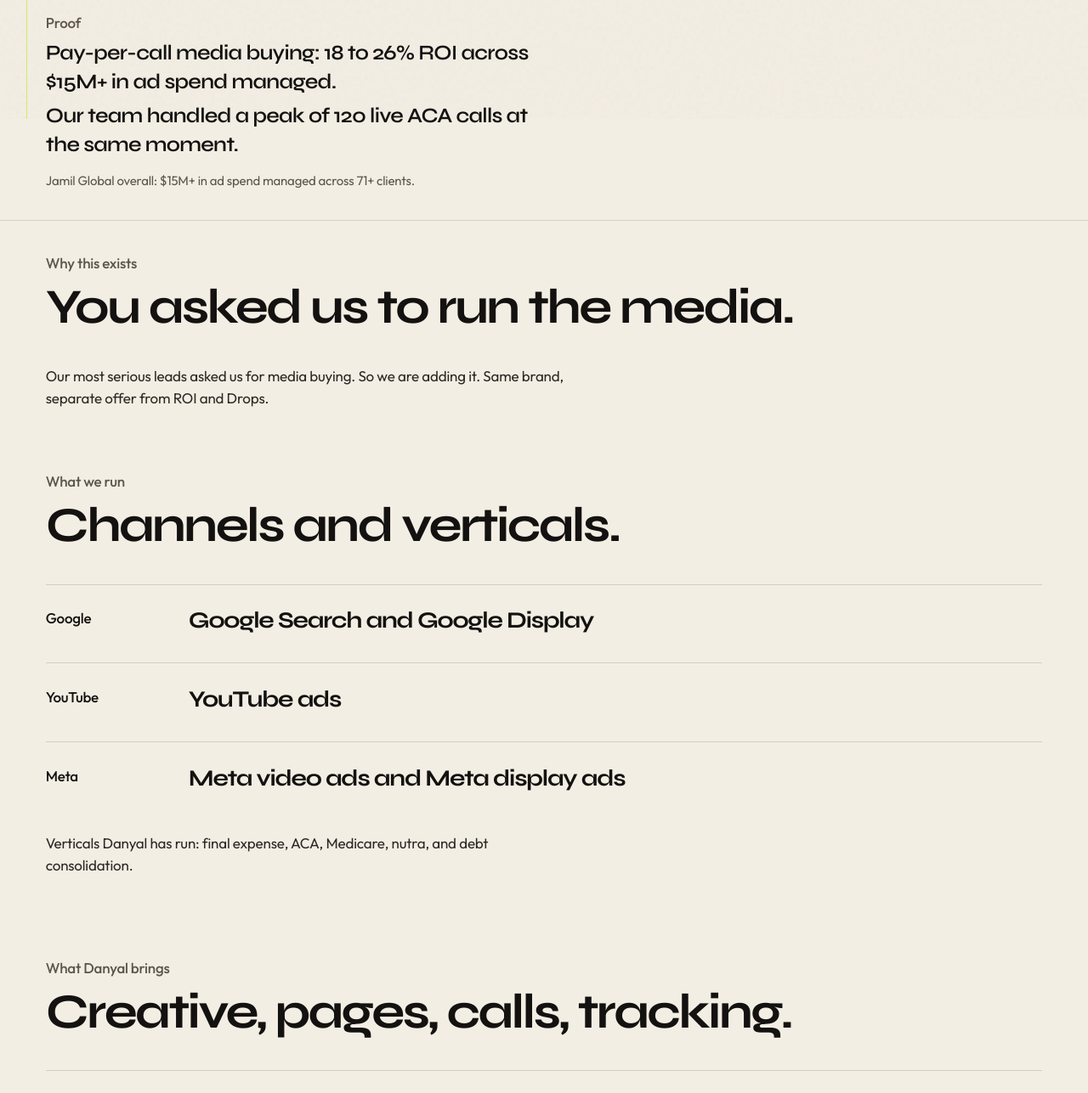
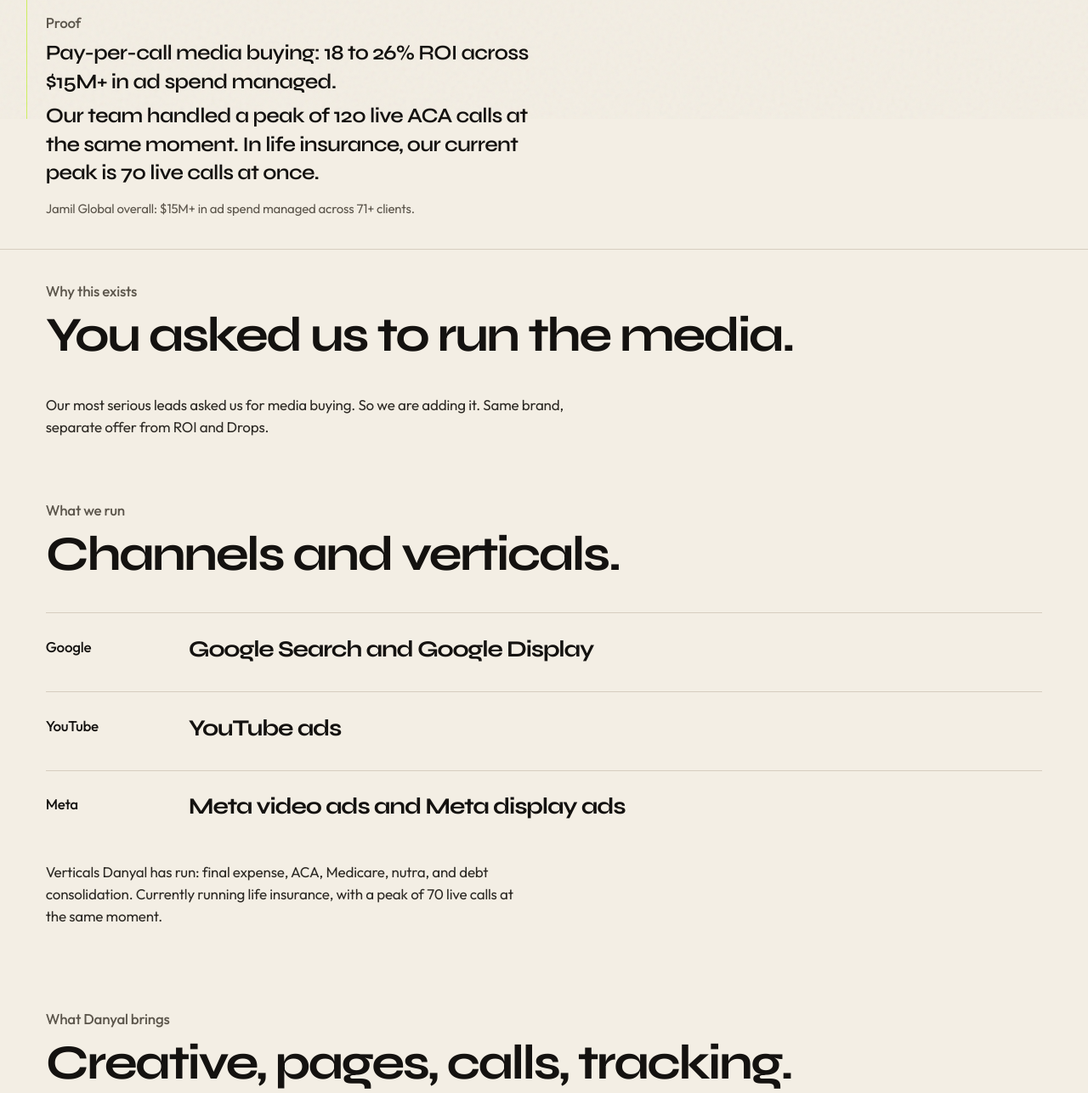
Before and after one commit to D3nii/easy-growth-ops, a website built with Vite: page managed-media-buying/index.html in a window 1280 px wide. Shown: the part 660-1947 px from the top of the page at 85% size. Built offline with nearby package versions, Linux system fonts and the light colour scheme; some packages are replaced by stand-ins of ours; no server answers.

Commit message:
Managed media buying: add life insurance back with 70 live calls peak

```diff
--- a/managed-media-buying/index.html
+++ b/managed-media-buying/index.html
@@ -75,7 +75,7 @@
                 "name": "Who is managed media buying for?",
                 "acceptedAnswer": {
                   "@type": "Answer",
-                  "text": "Pay-per-call media buyers who want Danyal Jamil's team to run their Google Search, Google Display, YouTube, Meta video, and Meta display ads, with at least __MEDIA_MIN_SPEND__ in ad spend. Danyal has run final expense, ACA, Medicare, nutra, and debt consolidation."
+                  "text": "Pay-per-call media buyers who want Danyal Jamil's team to run their Google Search, Google Display, YouTube, Meta video, and Meta display ads, with at least __MEDIA_MIN_SPEND__ in ad spend. Danyal has run final expense, ACA, Medicare, nutra, and debt consolidation, and is currently running life insurance, with a peak of 70 live calls at the same moment."
                 }
               },
               {
@@ -176,7 +176,8 @@
         </p>
         <p>
           Our team handled a peak of 120 live ACA calls at the
-          same moment.
+          same moment. In life insurance, our current peak is 70 live
+          calls at once.
         </p>
         <p class="proof-note">
           Jamil Global overall: $15M+ in ad spend managed across 71+ clients.
@@ -223,7 +224,8 @@
         </ol>
         <p class="price-note">
           Verticals Danyal has run: final expense, ACA, Medicare, nutra, and
-          debt consolidation.
+          debt consolidation. Currently running life insurance, with a peak
+          of 70 live calls at the same moment.
         </p>
       </section>
 
@@ -328,7 +330,9 @@
               to run their Google Search, Google Display, YouTube,
               Meta video, and Meta display ads, with at least
               __MEDIA_MIN_SPEND__ in ad spend. Danyal has run final
-              expense, ACA, Medicare, nutra, and debt consolidation.
+              expense, ACA, Medicare, nutra, and debt consolidation,
+              and is currently running life insurance, with a peak of
+              70 live calls at the same moment.
             </p>
           </li>
           <li>
```
